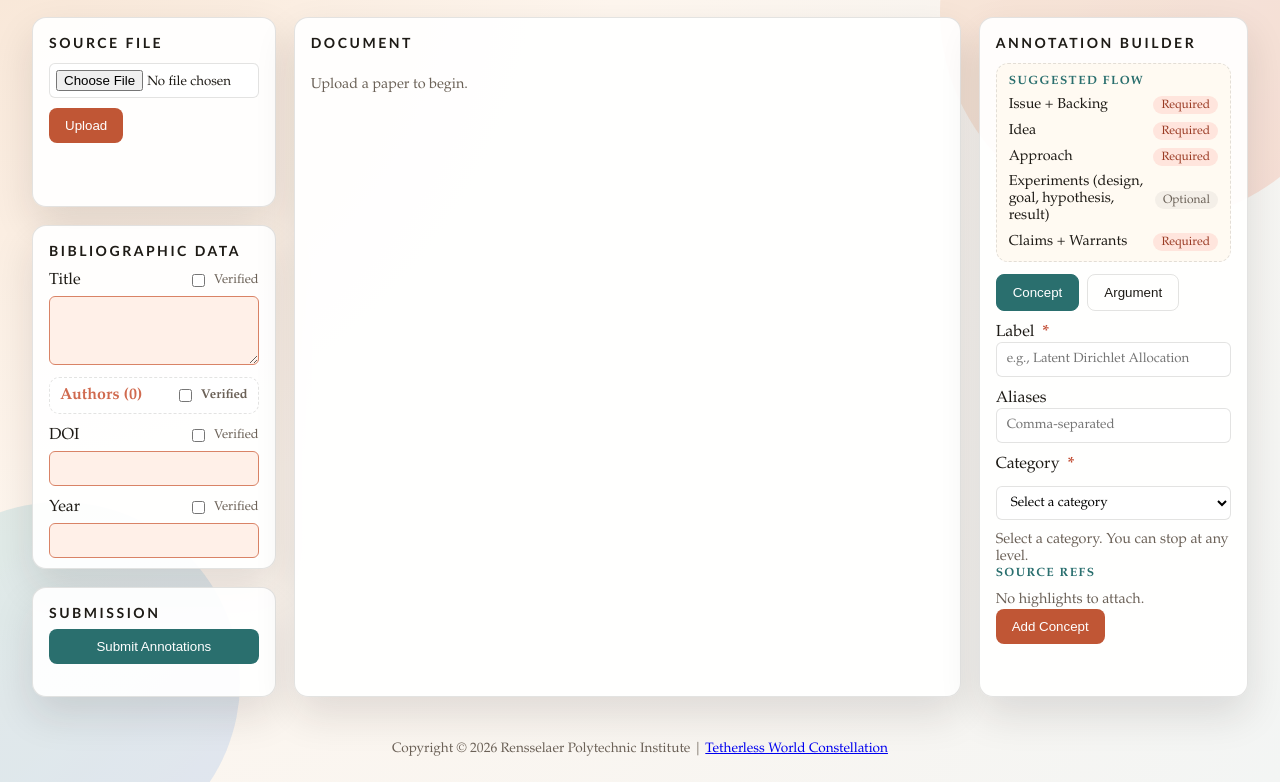
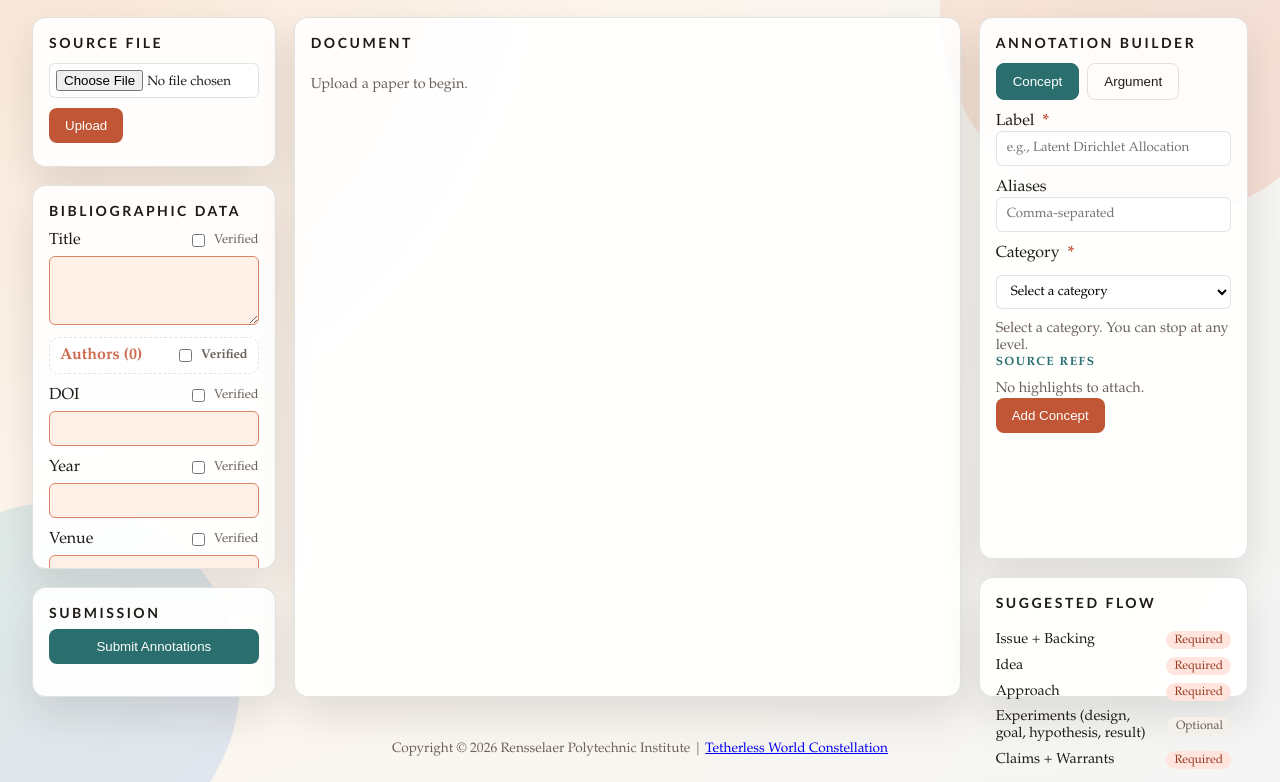
Before and after one commit to nipdep/idea-annotation, a website: page public/index.html in a window 1280 px wide. Shown: the part 78-860 px from the top of the page. Drawn offline with nearby package versions, Linux system fonts and the light colour scheme.

Commit message:
[bug fixes] on right panel realstate management

```diff
--- a/public/index.html
+++ b/public/index.html
@@ -72,14 +72,10 @@
         <div id="docView" class="doc-view"></div>
       </section>
 
+      <aside class="right-stack">
         <section class="panel" id="annotatePanel">
           <div class="panel-header">
             <h2>Annotation Builder</h2>
-        </div>
-
-        <div class="guide">
-          <div class="subhead">Suggested Flow</div>
-          <div id="flowGuide" class="flow-list"></div>
           </div>
 
           <div class="tab-bar">
@@ -122,6 +118,14 @@
           </div>
 
         </section>
+
+        <section class="panel" id="flowPanel">
+          <div class="panel-header">
+            <h2>Suggested Flow</h2>
+          </div>
+          <div id="flowGuide" class="flow-list"></div>
+        </section>
+      </aside>
       </main>
     </div>
 
--- a/public/styles.css
+++ b/public/styles.css
@@ -347,7 +347,7 @@ textarea[readonly] {
 
 .left-stack {
   display: grid;
-  grid-template-rows: 190px 1fr 110px;
+  grid-template-rows: 150px 1fr 110px;
   gap: 18px;
   height: calc(100vh - 120px);
   min-height: 0;
@@ -362,6 +362,26 @@ textarea[readonly] {
 
 .left-stack .panel {
   min-height: 0;
+}
+
+.right-stack {
+  display: grid;
+  grid-template-rows: 1fr 120px;
+  gap: 18px;
+  height: calc(100vh - 120px);
+  min-height: 0;
+}
+
+.right-stack .panel {
+  min-height: 0;
+}
+
+#uploadPanel {
+  min-height: 0;
+}
+
+#flowPanel {
+  padding-bottom: 12px;
 }
 
 #submitPanel {
@@ -726,7 +746,7 @@ mark.used {
   display: flex;
   flex-direction: column;
   gap: 8px;
-  max-height: 190px;
+  max-height: 260px;
   overflow-y: auto;
   padding-right: 4px;
 }
```
Lines whose indentation alone changed are shown as unchanged.
